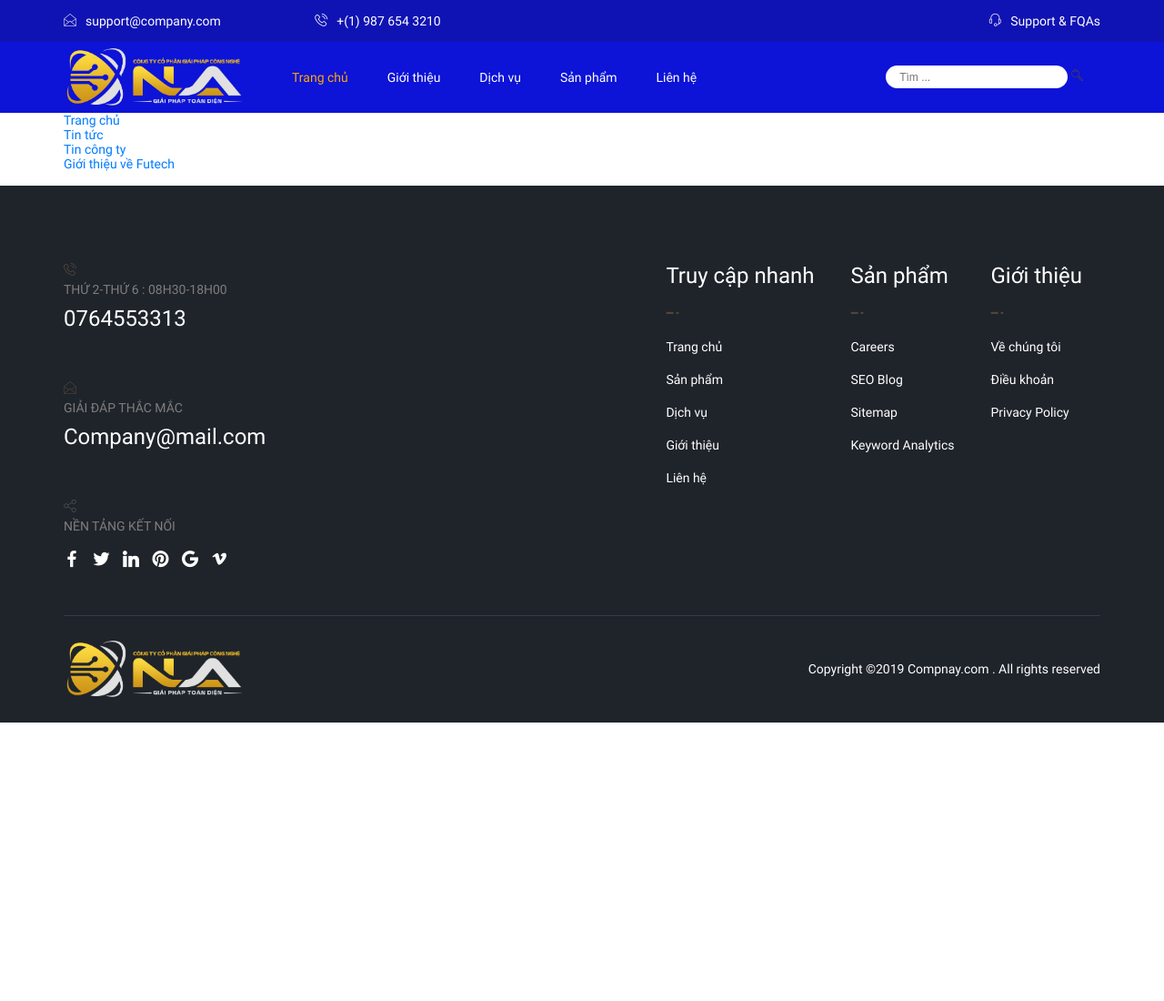
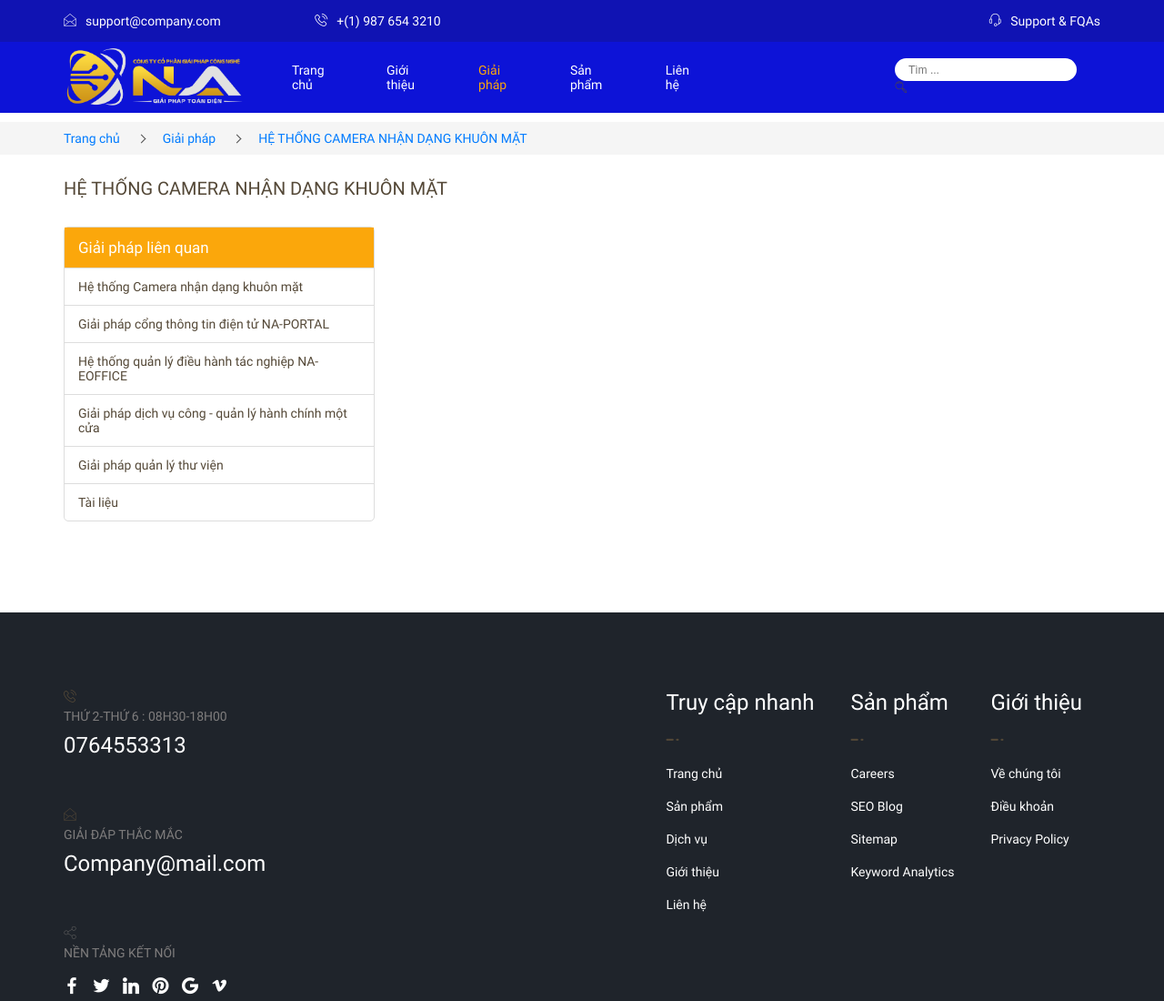
Before and after one commit to minlee397/Web_NA, a plain HTML site: page GiaiPhap.html in a window 1280 px wide. Shown: the top 1100 px of the page at 91% size. Before the commit the page ends 800 px from the top, so only its background shows below. Drawn offline with Linux system fonts and the light colour scheme; files whose address does not match are found by name.

Commit message:
update giai phap

```diff
--- a/GiaiPhap.html
+++ b/GiaiPhap.html
@@ -9,7 +9,7 @@
   <link rel="stylesheet" href="./css/slick.css">
   <link rel="stylesheet" href="./fonts/NAiconfont/style.css">
   <link rel="stylesheet" href="./css/style.css">
-
+  <link rel="stylesheet" href="./css/giaiphap.css">
 </head>
 
 <body>
@@ -47,9 +47,9 @@
           </button>
           <div class="collapse navbar-collapse" id="ftco-nav">
             <ul class="navbar-nav ml-auto mr-md-3">
-              <li class="nav-item active"><a href="#" class="nav-link">Trang chủ</a></li>
+              <li class="nav-item"><a href="#" class="nav-link">Trang chủ</a></li>
               <li class="nav-item"><a href="#" class="nav-link">Giới thiệu</a></li>
-              <li class="nav-item"><a href="#" class="nav-link">Dịch vụ</a></li>
+              <li class="nav-item active"><a href="#" class="nav-link">Giải pháp</a></li>
               <li class="nav-item"><a href="#" class="nav-link">Sản phẩm</a></li>
               <li class="nav-item"><a href="#" class="nav-link">Liên hệ</a></li>
             </ul>
@@ -76,25 +76,55 @@
                   <span class="ft-simn-right"></span>
               </li>
               <li>
-                  <a href="/tin-bai/">Tin tức</a>
+                  <a href="#">Giải pháp</a>
               </li>
               <li>
                   <span class="ft-simn-right"></span>
               </li>
               <li>
-                  <a href="/tin-bai/tin-cong-ty/">Tin công ty</a>
+                  <a href="#">HỆ THỐNG CAMERA NHẬN DẠNG KHUÔN MẶT</a>
               </li>
-              <li>
-                  <span class="ft-simn-right"></span>
-              </li>
-              <li>
-                  <a href="/tin-bai/tin-cong-ty/gioi-thieu-ve-futech/">Giới thiệu về Futech</a>
-              </li>
+            </ul>
+        </div>
+    </div>
+    <div class="ft-pro-cate">
+      <div class="container">
+        <div class="title-giaiphap">
+          <span>HỆ THỐNG CAMERA NHẬN DẠNG KHUÔN MẶT</span>
+        </div>
+        <div class="content-giaiphap">
+          <div class="na-menu">
+            <div class="list-group">
+                <div class="ca-menu-item subMenuTitle">
+                  <a href="#" class="list-group-item active">Giải pháp liên quan</a>
+                </div>
+                <div class="ca-menu-item active">
+                    <a href="#" class="list-group-item">Hệ thống Camera nhận dạng khuôn mặt</a>
+                </div>
+                <div class="ca-menu-item ">
+                    <a style="" href="#" class="list-group-item">Giải pháp cổng thông tin điện tử NA-PORTAL</a>
+                </div>
+                <div class="ca-menu-item ">
+                    <a style="" href="#" class="list-group-item">Hệ thống quản lý điều hành tác nghiệp NA-EOFFICE</a>
+                </div>
+                <div class="ca-menu-item ">
+                    <a style="" href="#" class="list-group-item">Giải pháp dịch vụ công - quản lý hành chính một cửa</a>
+                </div>
+                <div class="ca-menu-item ">
+                    <a style="" href="#" class="list-group-item">Giải pháp quản lý thư viện</a>
+                </div>
+                <div class="ca-menu-item ">
+                    <a style="" href="#" class="list-group-item">Tài liệu</a>
+                </div>
+            </div>
+          </div>
+          <div class="na-detail">
 
+          </div>
+        </div>
+      </div>
+    </div>
 
-          </ul>
-      </div>
-  </div>
   </section>
 
 
--- /dev/null
+++ b/css/giaiphap.css
@@ -0,0 +1,18 @@
+.ft-pro-cate{margin-bottom: 100px;}
+.ft-breadcrumb{background: #f5f5f5; margin-top: 10px; margin-bottom: 25px;}
+.clearfix{display: flex; margin-bottom: 0;}
+.clearfix >li{padding: 10px;}
+.clearfix >li:first-child{padding-left: 0;}
+.ft-simn-right:before {content: ""; display: inline-block; vertical-align: middle; border-width: 1px 0 0 1px; border-style: solid; border-color: #4F4F4F;
+  width: 7px; height: 7px; position: relative; top: 0px; -webkit-transform: rotate(135deg); -moz-transform: rotate(135deg); -ms-transform: rotate(135deg);
+  -o-transform: rotate(135deg); transform: rotate(135deg);
+}
+.content-giaiphap{display: flex;}
+.na-menu{width: 30%;}
+.title-giaiphap{font-size: 20px; margin-bottom: 30px}
+.list-group{border: 1px solid #ddd; border-radius: 5px;}
+.ca-menu-item{padding: 12px 15px; border-top: 1px solid #ddd;}
+.ca-menu-item > a{ color: #544837;}
+.ca-menu-item > a:hover{ color: #fba70b;}
+.ca-menu-item.subMenuTitle{background:#fba70b; border-top:0}
+.ca-menu-item.subMenuTitle>a{color: #fff; font-weight: 500; font-size: 17px;}
```
Also changed, not shown: images/Cong nghe nhan dien khuon mat.jpg (added).
